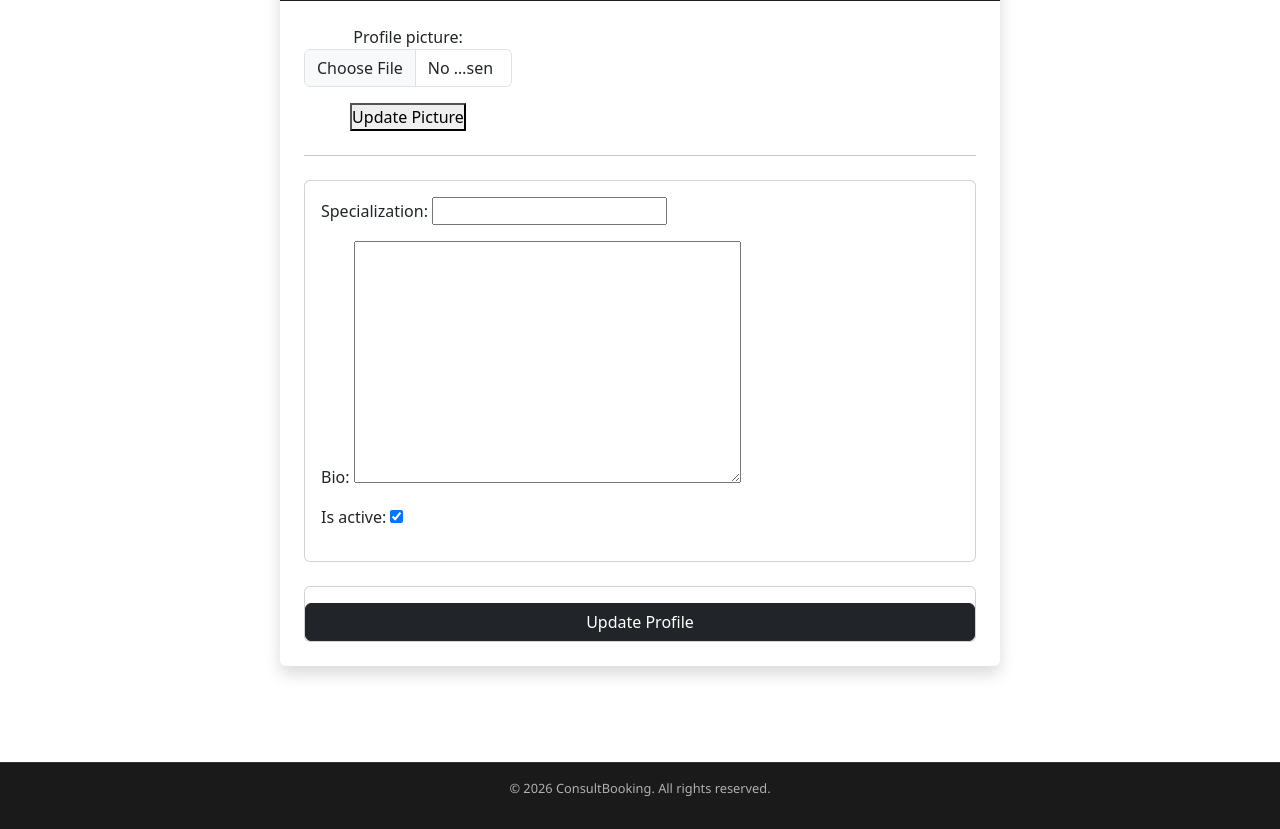
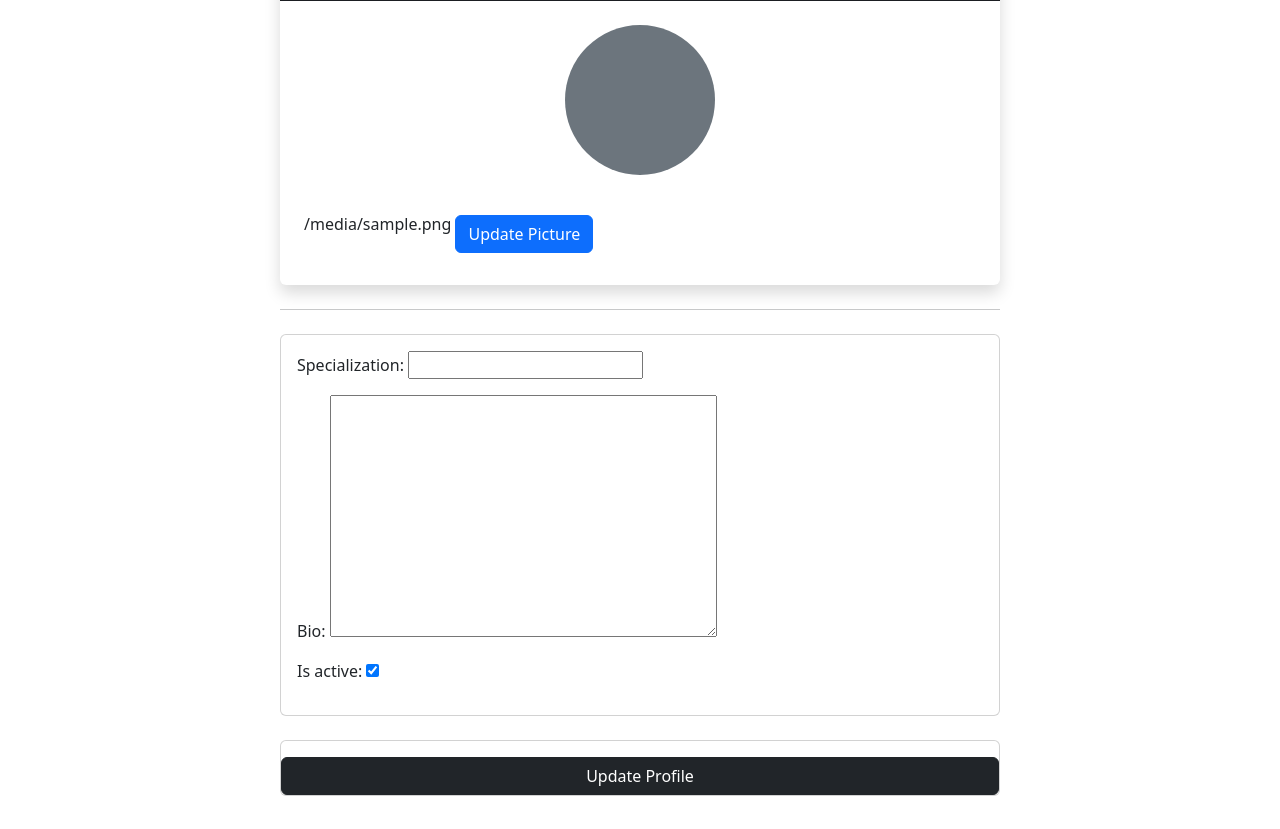
Before and after one commit to Foreman-b/Consultant_Web_App, a Django app: template app/templates/app/accounts.html in a window 1280 px wide. Shown: the part 203-1032 px from the top of the page. Run offline with Django 5.2, Linux system fonts and the light colour scheme; tables that the repository leaves empty hold one stand-in row (values such as "Sample post"); the template is opened without the code that fills it: values that come from a table or form of the project are taken from there, most other values are stand-ins (such as "Sample title", 1, 10 or a date in 2020); parts of the project's set-up code (start-up, migrations or seed data) failed here and were passed over.

Commit message:
Add update to my profile concerning the profile picture upload

```diff
--- a/app/templates/app/accounts.html
+++ b/app/templates/app/accounts.html
@@ -25,19 +25,24 @@
                         {% csrf_token %}
 
 
-                        <div class="row mb-4 align-items-center">
-                            <div class="col-md-4 text-center">
-
-                                {% if request.user.profile_picture %}
-                                        <img src="{{ request.user.profile_picture.url }}" class="rounded-circle img-thumbnail profile-img-preview">
-                                        <i class="bi bi-person-fill display-1 text-secondary"></i>
-                                {% endif %}
+                        <div class="text-center mb-4">
+                            {% if user.profile_picture %}
+                                <img src="{{ user.profile_picture.url }}"
+                                    class="rounded-circle border border-primary"
+                                    style="width: 150px; height: 150px; object-fit: cover;">
+                            {% else %}
+                                <div class="rounded-circle bg-secondary d-inline-flex align-items-center justify-content-center"
+                                    style="width: 150px; height: 150px;">
+                                    <i class="bi bi-person" style="font-size: 3rem;"></i>
+                                </div>
+                            {% endif %}
+                        </div>
 
 
                                     <form method="POST" enctype="multipart/form-data">
                                         {% csrf_token %}
-                                        {{ formp.as_p }}
-                                        <button type="submit">Update Picture</button>
+                                        {{ formP.profile_picture }}
+                                                                                <button type="submit" class="btn btn-primary mt-3">Update Picture</button>
                                     </form>
 
                             </div>
```
